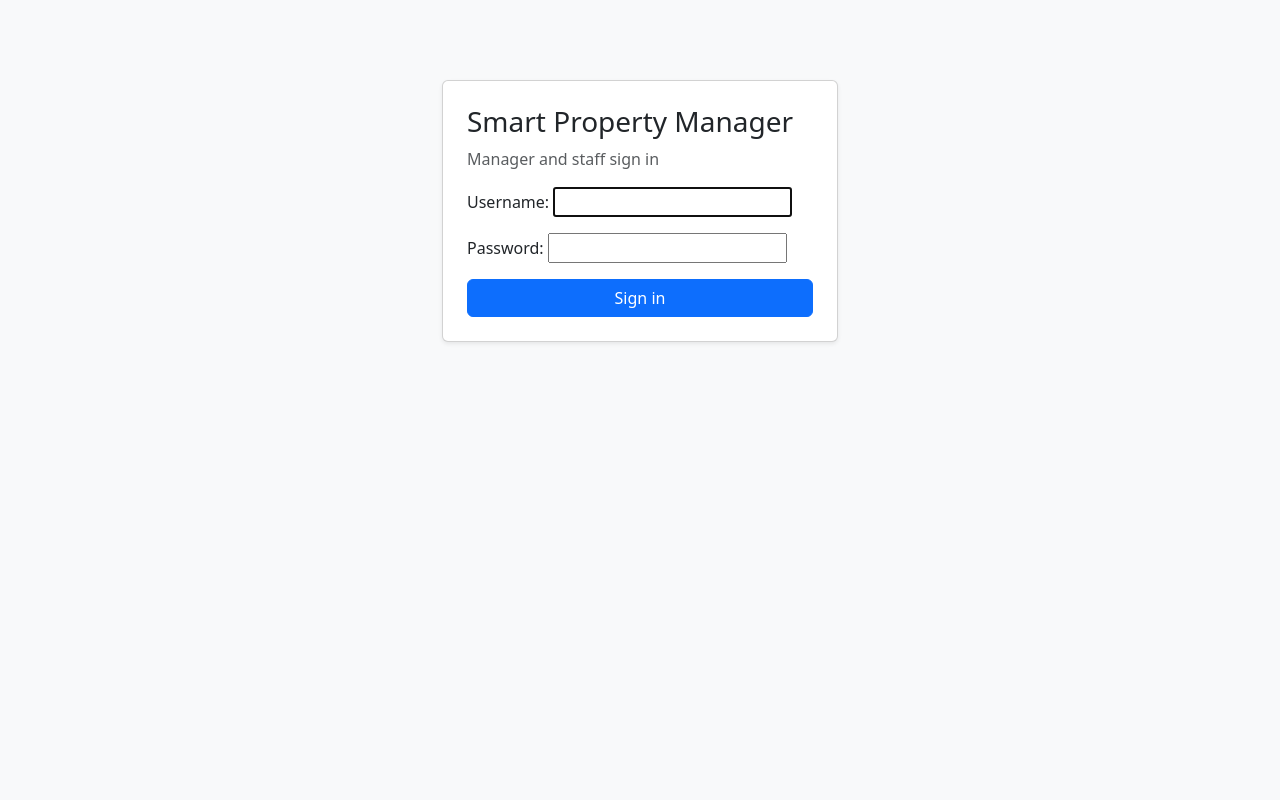
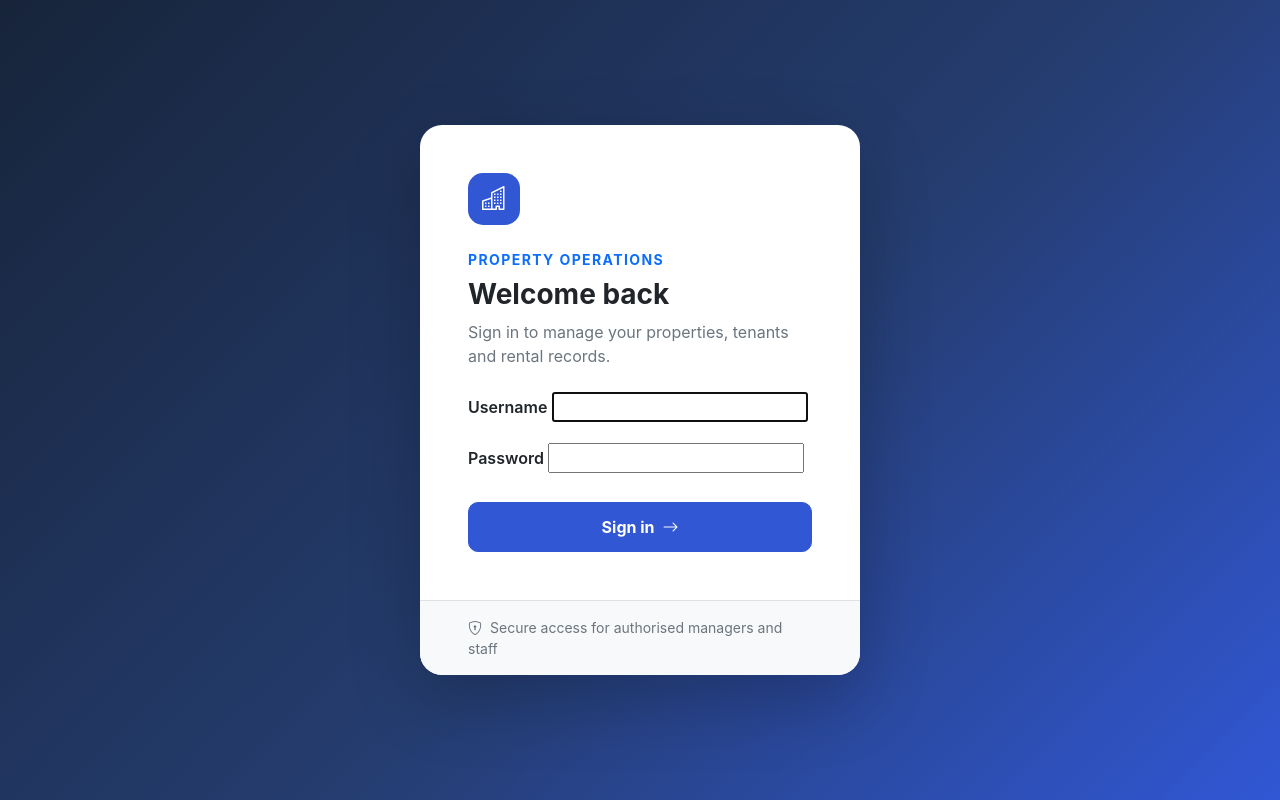
Before and after one commit to Waryd000/smart-property-manager, a Django app: page /accounts/login/ in a window 1280 px wide. Run offline with Django 5.2, Linux system fonts and the light colour scheme; parts of the project's set-up code (start-up, migrations or seed data) failed here and were passed over.

Commit message:
Redesign sign in page to match SPM identity

```diff
--- a/templates/registration/login.html
+++ b/templates/registration/login.html
@@ -1 +1,40 @@
-<!doctype html><html><head><meta name="viewport" content="width=device-width, initial-scale=1"><title>Login - Smart Property Manager</title><link href="https://cdn.jsdelivr.net/npm/bootstrap@5.3.3/dist/css/bootstrap.min.css" rel="stylesheet"></head><body class="bg-light"><div class="container" style="max-width:420px;margin-top:10vh"><div class="card shadow-sm"><div class="card-body p-4"><h3>Smart Property Manager</h3><p class="text-muted">Manager and staff sign in</p><form method="post">{% csrf_token %}{{ form.as_p }}<button class="btn btn-primary w-100">Sign in</button></form></div></div></div></body></html>
+<!doctype html>
+<html lang="en">
+<head>
+  <meta charset="utf-8">
+  <meta name="viewport" content="width=device-width, initial-scale=1">
+  <title>Sign in · Smart Property Manager</title>
+  <link href="https://cdn.jsdelivr.net/npm/bootstrap@5.3.3/dist/css/bootstrap.min.css" rel="stylesheet">
+  <link href="https://cdn.jsdelivr.net/npm/bootstrap-icons@1.11.3/font/bootstrap-icons.min.css" rel="stylesheet">
+  <style>
+    body{min-height:100vh;background:linear-gradient(135deg,#17243a 0%,#253d70 55%,#3157d5 100%);display:grid;place-items:center;padding:24px;font-family:Inter,system-ui,-apple-system,"Segoe UI",sans-serif}
+    .login-card{max-width:440px;width:100%;background:#fff;border:0;border-radius:22px;box-shadow:0 24px 70px rgba(0,0,0,.22);overflow:hidden}
+    .brand-icon{width:52px;height:52px;display:grid;place-items:center;border-radius:15px;background:#3157d5;color:#fff;font-size:1.5rem}
+    .form-control{padding:.75rem .85rem;border-color:#dfe5ef;border-radius:10px}
+    .btn-primary{background:#3157d5;border-color:#3157d5;padding:.75rem;border-radius:10px;font-weight:650}
+  </style>
+</head>
+<body>
+  <main class="login-card">
+    <div class="p-4 p-sm-5">
+      <div class="brand-icon mb-4"><i class="bi bi-buildings"></i></div>
+      <div class="text-uppercase text-primary fw-bold small mb-2" style="letter-spacing:.1em">Property operations</div>
+      <h1 class="h3 fw-bold mb-2">Welcome back</h1>
+      <p class="text-secondary mb-4">Sign in to manage your properties, tenants and rental records.</p>
+      {% if form.errors %}<div class="alert alert-danger small">Your username or password was not recognised. Please try again.</div>{% endif %}
+      <form method="post">
+        {% csrf_token %}
+        {% for field in form %}
+        <div class="mb-3">
+          <label for="{{ field.id_for_label }}" class="form-label fw-semibold">{{ field.label }}</label>
+          {{ field }}
+          {% for error in field.errors %}<div class="small text-danger mt-1">{{ error }}</div>{% endfor %}
+        </div>
+        {% endfor %}
+        <button class="btn btn-primary w-100 mt-2" type="submit">Sign in <i class="bi bi-arrow-right ms-1"></i></button>
+      </form>
+    </div>
+    <div class="px-4 px-sm-5 py-3 bg-light border-top small text-secondary"><i class="bi bi-shield-lock me-2"></i>Secure access for authorised managers and staff</div>
+  </main>
+</body>
+</html>
```
